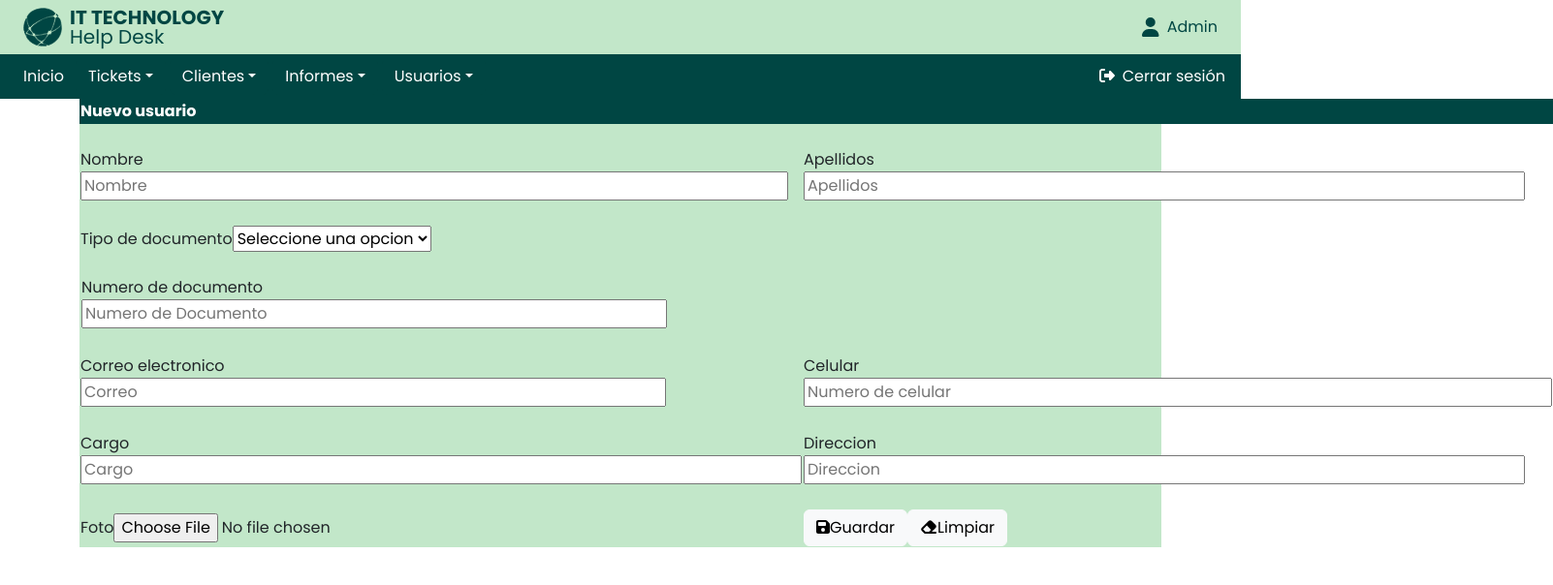
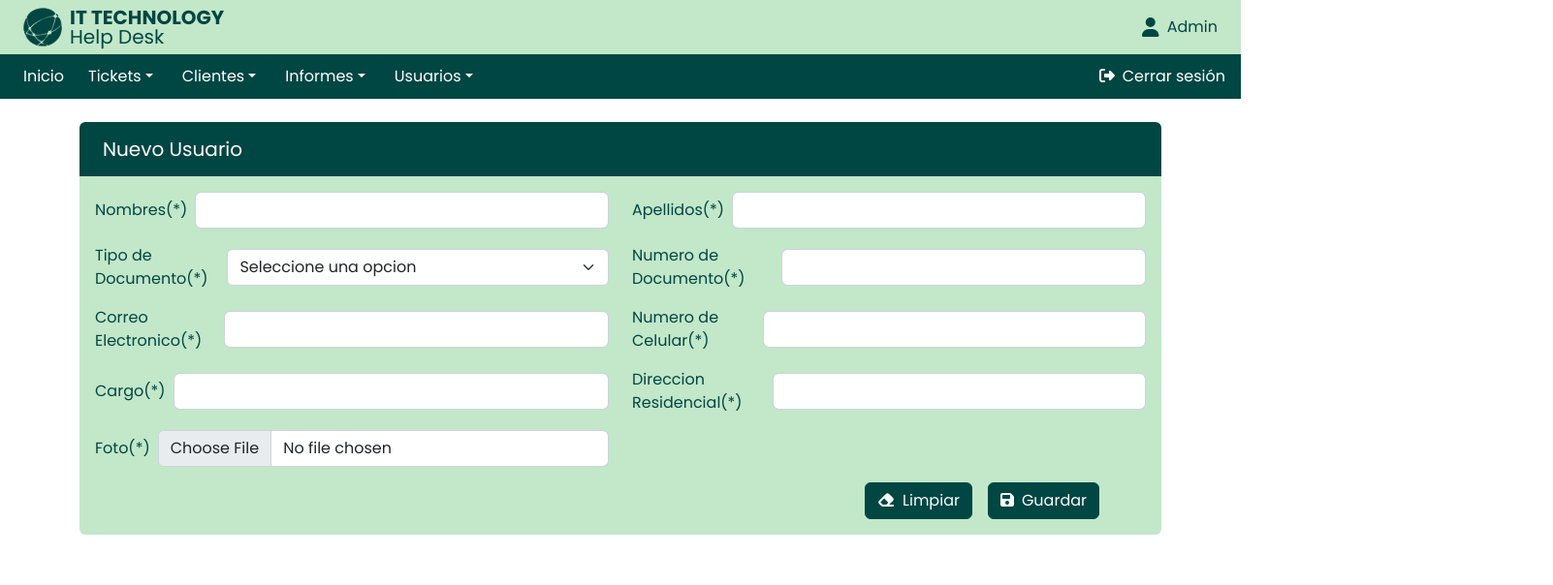
Before and after one commit to sebastianiv21/it-helpdesk, a React (Create React App) app in the folder client/: page /registrar-usuario in a window 1280 px wide. Shown: the top 604 px of the page at 97% size, 1602 px wide, since content can reach past the window. Built offline with nearby package versions, Linux system fonts and the light colour scheme.

Commit message:
creacion de vistas Login, Registrar usuario y Listado de usuario

```diff
--- a/client/public/index.html
+++ b/client/public/index.html
@@ -1,5 +1,5 @@
 <!DOCTYPE html>
-<html lang="en">
+<html lang="es">
   <head>
     <meta charset="utf-8" />
     <link rel="icon" href="%PUBLIC_URL%/images/logo-browser.svg" />
--- a/client/src/pages/ListadoUsuarios.jsx
+++ b/client/src/pages/ListadoUsuarios.jsx
@@ -1,9 +1,59 @@
-import React from 'react'
+import { FontAwesomeIcon } from "@fortawesome/react-fontawesome";
+import { faCircleUser, faPenToSquare, faTrashCan, faWrench } from "@fortawesome/free-solid-svg-icons";
 
 const ListadoUsuarios = () => {
   return (
-    <div>ListadoUsuarios</div>
-  )
+    <div className="container m-4 mx-auto">
+      <div className="bg-primary text-white rounded-top">
+        <h3 className="m-0 ps-4 py-3">Usuarios</h3>
+      </div>
+      <div className="bg-secondary p-3 rounded-bottom text-primary gap-3 container">
+        <div className="row mb-3">
+          <div className="col fs-4">
+          <FontAwesomeIcon icon={faCircleUser} />
+              <span className="ms-2">Daniel</span>
+          </div>
+          <div className="col fs-4">
+          <FontAwesomeIcon icon={faWrench} />
+              <span className="ms-2">Operario</span>
+          </div>
+          <div className="col-3 justify-content-end d-flex">
+          <button className="btn btn-primary text-white me-3">
+              <FontAwesomeIcon icon={faTrashCan} />
+              <span className="ms-2">Eliminar</span>
+            </button>
+            <button className="btn btn-primary text-white me-3">
+              <FontAwesomeIcon icon={faPenToSquare} />
+              <span className="ms-2">Editar</span>
+            </button>
+          </div>
+        </div>
+        <div className="row">
+          <div className="col fs-4">
+          <FontAwesomeIcon icon={faCircleUser} />
+              <span className="ms-2">Alvaro</span>
+          </div>
+          <div className="col fs-4">
+          <FontAwesomeIcon icon={faWrench} />
+              <span className="ms-2">Operario</span>
+          </div>
+          <div className="col-3 justify-content-end d-flex">
+          <button className="btn btn-primary text-white me-3">
+              <FontAwesomeIcon icon={faTrashCan} />
+              <span className="ms-2">Eliminar</span>
+            </button>
+            <button className="btn btn-primary text-white me-3">
+              <FontAwesomeIcon icon={faPenToSquare} />
+              <span className="ms-2">Editar</span>
+            </button>
+          </div>
+        </div>
+      </div>
+    </div>
+ )
+
+
+
 }
 
 export default ListadoUsuarios
--- a/client/src/pages/Login.jsx
+++ b/client/src/pages/Login.jsx
@@ -1,8 +1,44 @@
-import React from 'react'
+
 
 const Login = () => {
   return (
-    <div>Login</div>
+    <div className="container m-4 mx-auto d-flex">
+      <div className="rounded shadow-lg p-3 align-self-center mx-auto mt-5">
+        <form>
+        <div className="col-auto d-flex align-items-center mb-3 fs-4">
+              <label htmlFor="Usuario" className="form-label m-0 me-2">
+                Usuario
+              </label>
+              <div className="w-100">
+              <input
+                type="text"
+                name="Usuario"
+                id="Usuario"
+                className="form-control"
+              />
+              </div>
+            </div>
+        <div className="col-auto d-flex align-items-center mb-3 fs-4">
+              <label htmlFor="Contraseña" className="form-label m-0 me-2">
+                Contraseña
+              </label>
+              <div className="w-100">
+              <input
+                type="password"
+                name="Contraseña"
+                id="Contraseña"
+                className="form-control"
+              />
+              </div>
+            </div>
+            <div className="d-flex justify-content-end">
+            <button className="btn btn-primary text-white me-3">
+              <span className="ms-2">Iniciar sesion</span>
+            </button>
+          </div>
+        </form>
+      </div>
+    </div>
   )
 }
 
--- a/client/src/pages/RegistrarUsuario.jsx
+++ b/client/src/pages/RegistrarUsuario.jsx
@@ -3,79 +3,93 @@ import { faEraser, faFloppyDisk } from "@fortawesome/free-solid-svg-icons";
 
 const RegistrarUsuario = () => {
   return (
-   <div>
-    <div className="container-lg">
-        <form  id ="formulario" className="bg-secondary" method ="post" enctype="multipart/form-data">
-            <table className="p-0">
-                <tr className="bg-primary w-100 text-white">
-                    <th>Nuevo usuario</th>
-                    <th></th>
-                </tr>
-                <tbody>
-                    <tr>
-                        <td>
-                            <br />
-                            Nombre<input type="text" placeholder="Nombre" size="49"/>
-                        </td>
-                        <td width="710 px">
-                            <br/>
-                             Apellidos <input type="text" placeholder="Apellidos" size="50"/>
-                        </td>
-                    </tr>
-                    <tr class="rw-selector" >
-                        <td>
-                            <br/>
-                            <form> Tipo de documento
-                                <select class="selector">
-                                    <option>Seleccione una opcion</option>
-                                    <option>Cedula de Ciudadania</option>
-                                    <option>Cedula Extranjera</option>
-                                    <option>Tarjeta de Identidad</option>
-                                </select>
-                            </form>
-                            <td>
-                                <br/>
-                                Numero de documento <input type="text" placeholder="Numero de Documento" size="40" />
-                            </td>
-                        </td>
-                    </tr>
-                    <tr>
-                        <td>
-                            <br/>
-                            Correo electronico <input type="text" placeholder="Correo" size="40" />
-                        </td>
-                        <td>
-                            <br/>
-                            Celular<input type="text" placeholder="Numero de celular" size="52"/>
-                        </td>
-                    </tr>
-                    <tr>
-                        <td>
-                            <br/>
-                            Cargo <input type="text" placeholder="Cargo" size="50" />
-                        </td>
-                        <td>
-                            <br/>
-                            Direccion <input type="text" placeholder="Direccion" size="50"/>
-                        </td>
-                    </tr>
-                    <tr>
-                        <td>
-                            <br/>
-                            Foto
-                            <label for="Foto"></label>
-                            <input type="file"  name="Imagen" id="Imagen" size="488"/>
-                        </td>
-                        <td>
-                            <br/>
-                                <button class="btn btn-light" type="submit" ><FontAwesomeIcon icon={faFloppyDisk}/>Guardar</button>
-                                <button class="btn btn-light" type="reset"><FontAwesomeIcon icon={faEraser}/>Limpiar</button>
-                        </td>
-                    </tr>
-                </tbody>
-            </table>
+    <div className="container m-4 mx-auto">
+      <div className="bg-primary text-white rounded-top">
+        <h5 className="m-0 ps-4 py-3">Nuevo Usuario</h5>
+      </div>
+      <div className="bg-secondary p-3 rounded-bottom text-primary">
+        <form>
+          <div className="row justify-content-left mb-3">
+            <div className="col-auto d-flex align-items-center w-50">
+              <label htmlFor="Nombres" className="form-label m-0 me-2">
+                Nombres(*)
+              </label>
+              <div className="w-100">
+              <input
+                type="text"
+                name="Nombres"
+                id="Nombres"
+                className="form-control"
+              />
+              </div>
+            </div>
+            <div className="col-auto d-flex align-items-center w-50">
+              <label htmlFor="email" className="form-label m-0 me-2">
+                Apellidos(*)
+              </label>
+              <div className="w-100">
+              <input
+                type="text"
+                name="Apellidos"
+                id="Apellidos"
+                className="form-control"
+              />
+              </div>
+            </div>
+          </div>
+          <div className="row justify-content-left mb-3">
+            <div className="col-auto d-flex align-items-center w-50">
+              <label htmlFor="Tipo de Documento" className="form-label m-0 me-2">Tipo de Documento(*)</label>
+              <select name="Tipo de Documento" className="form-select">
+                <option>Seleccione una opcion</option>
+                <option>Cedula de Ciudadania</option>
+                <option>Cedula Extranjera</option>
+                <option>Tarjeta de identidad</option>
+              </select>
+            </div>
+            <div className="col-auto d-flex align-items-center w-50">
+              <label htmlFor="numero de documento" className="form-label m-0 me-2">Numero de Documento(*)</label>
+              <input type="text" name="numero de documento" id="numero de documento" className="form-control" />
+            </div>
+         </div>
+         <div className="row justify-content-left mb-3">
+            <div className="col-auto d-flex align-items-center w-50">
+              <label htmlFor="Tipo de Documento" className="form-label m-0 me-2">Correo Electronico(*)</label>
+              <input type="text" name="email" id="email" className="form-control"/>
+            </div>
+            <div className="col-auto d-flex align-items-center w-50">
+              <label htmlFor="numero de documento" className="form-label m-0 me-2">Numero de Celular(*)</label>
+              <input type="text" name="numero de celular" id="numero de celular" className="form-control" />
+            </div>
+         </div>
+         <div className="row justify-content-left mb-3">
+            <div className="col-auto d-flex align-items-center w-50">
+              <label htmlFor="Tipo de Documento" className="form-label m-0 me-2">Cargo(*)</label>
+              <input type="text" name="cargo" id="cargo" className="form-control"/>
+            </div>
+            <div className="col-auto d-flex align-items-center w-50">
+              <label htmlFor="numero de documento" className="form-label m-0 me-2">Direccion Residencial(*)</label>
+              <input type="text" name="direccion residencial" id="direccion residencial" className="form-control" />
+            </div>
+         </div>
+         <div className="row justify-content-left mb-3">
+            <div className="col-auto d-flex align-items-center w-50">
+              <label htmlFor="Tipo de Documento" className="form-label m-0 me-2">Foto(*)</label>
+              <input type="file" name="foto" id="foto" className="form-control"/>
+            </div>
+         </div>
+          <div className="d-flex justify-content-end">
+            <button className="btn btn-primary text-white me-3">
+              <FontAwesomeIcon icon={faEraser} />
+              <span className="ms-2">Limpiar</span>
+            </button>
+            <button className="btn btn-primary text-white me-5">
+              <FontAwesomeIcon icon={faFloppyDisk} />
+              <span className="ms-2">Guardar</span>
+            </button>
+          </div>
         </form>
-    </div>
+      </div>
     </div>
   )
 }
```
Also changed, not shown: client/public/images/Engranajes.svg (added).
